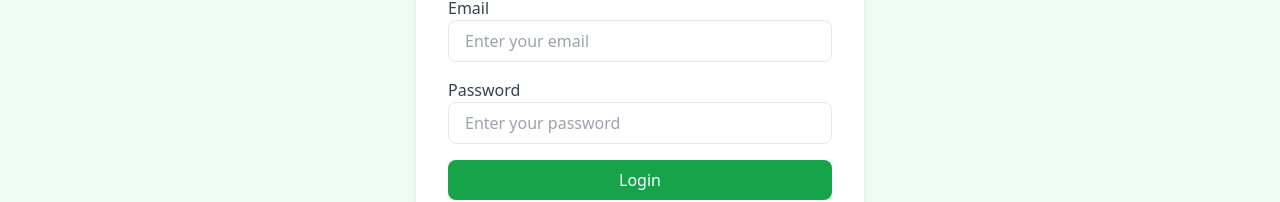
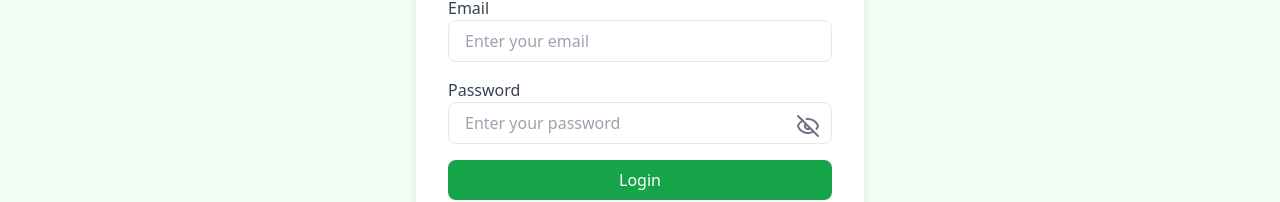
Before and after one commit to vikesh-24/GreenPulse, a React (Vite) app in the folder frontend/: page /login in a window 1280 px wide. Shown: the part 360-562 px from the top of the page. Built offline with nearby package versions, Linux system fonts and the light colour scheme.

Commit message:
Password Visiblity added

```diff
--- a/frontend/src/components/usermanagement/Login.jsx
+++ b/frontend/src/components/usermanagement/Login.jsx
@@ -1,6 +1,7 @@
 import React, { useState } from "react";
 import { useNavigate } from "react-router-dom";
 import axios from "axios";
+import {Eye , EyeOff} from "lucide-react";
 
 const Login = () => {
   const [formData, setFormData] = useState({
@@ -9,6 +10,7 @@ const Login = () => {
   });
 
   const [error, setError] = useState("");
+  const [showpassword,setShowPassword] = useState(false);
   const navigate = useNavigate();
 
   const handleChange = (e) => {
@@ -89,16 +91,24 @@ const Login = () => {
             />
           </div>
 
-          <div className="mb-4">
+          <div className="mb-4 relative">
   <label className="block text-gray-700 font-medium">Password</label>
+  <div className="relative">
     <input
-              type="password"
+      type={showpassword ? "text" : "password"}
       name="password"
       value={formData.password}
       onChange={handleChange}
-              className="w-full px-4 py-2 border rounded-lg focus:ring-2 focus:ring-green-500"
+      className="w-full px-4 py-2 border rounded-lg focus:ring-2 focus:ring-green-500 pr-10"
       placeholder="Enter your password"
     />
+    <div
+      className="absolute right-3 top-3 cursor-pointer text-gray-500"
+      onClick={() => setShowPassword(!showpassword)}
+    >
+      {showpassword ? <Eye /> : <EyeOff />}
+    </div>
+  </div>
 </div>
 
           <button
```
Lines whose indentation alone changed are shown as unchanged.
